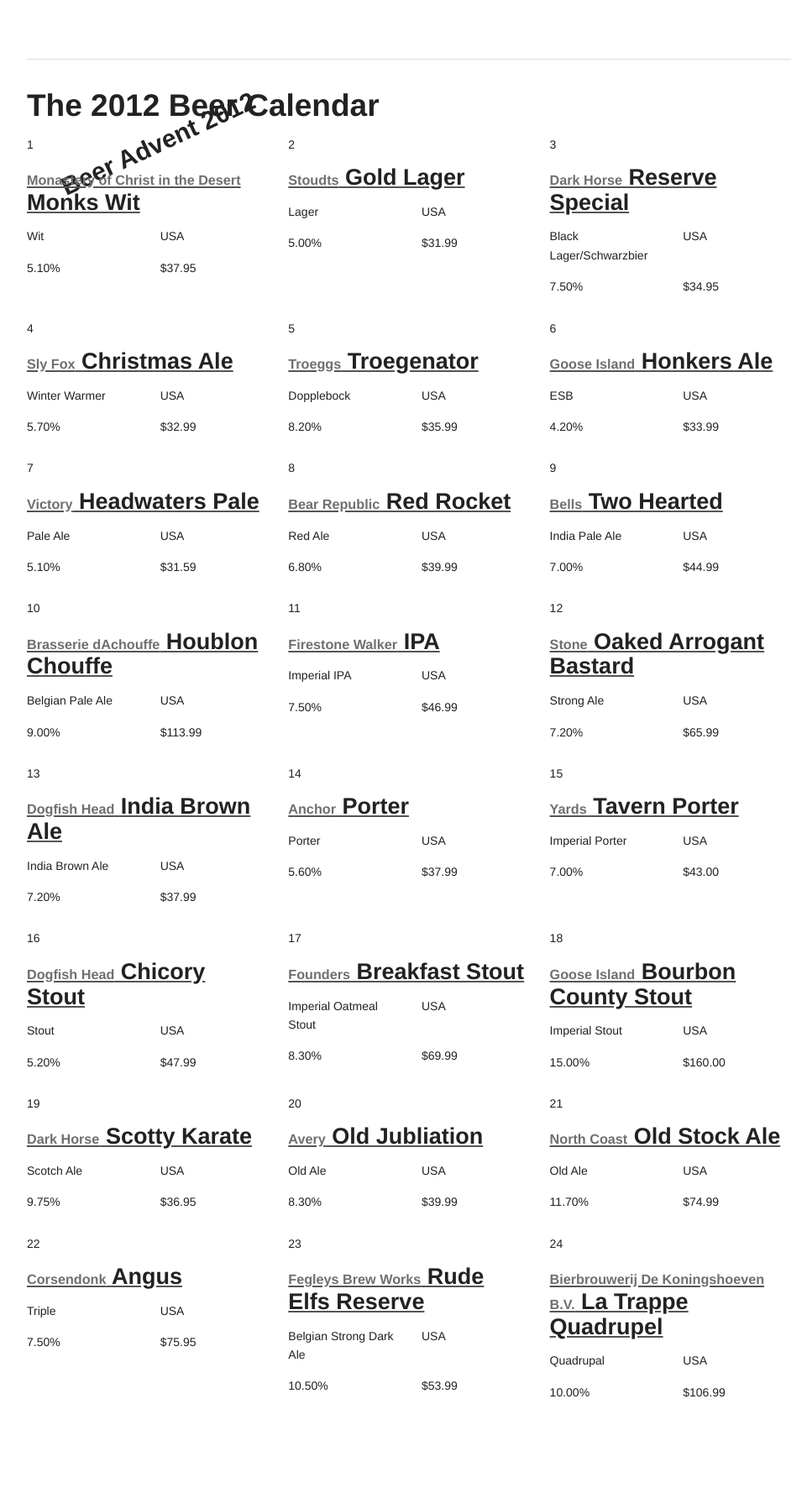
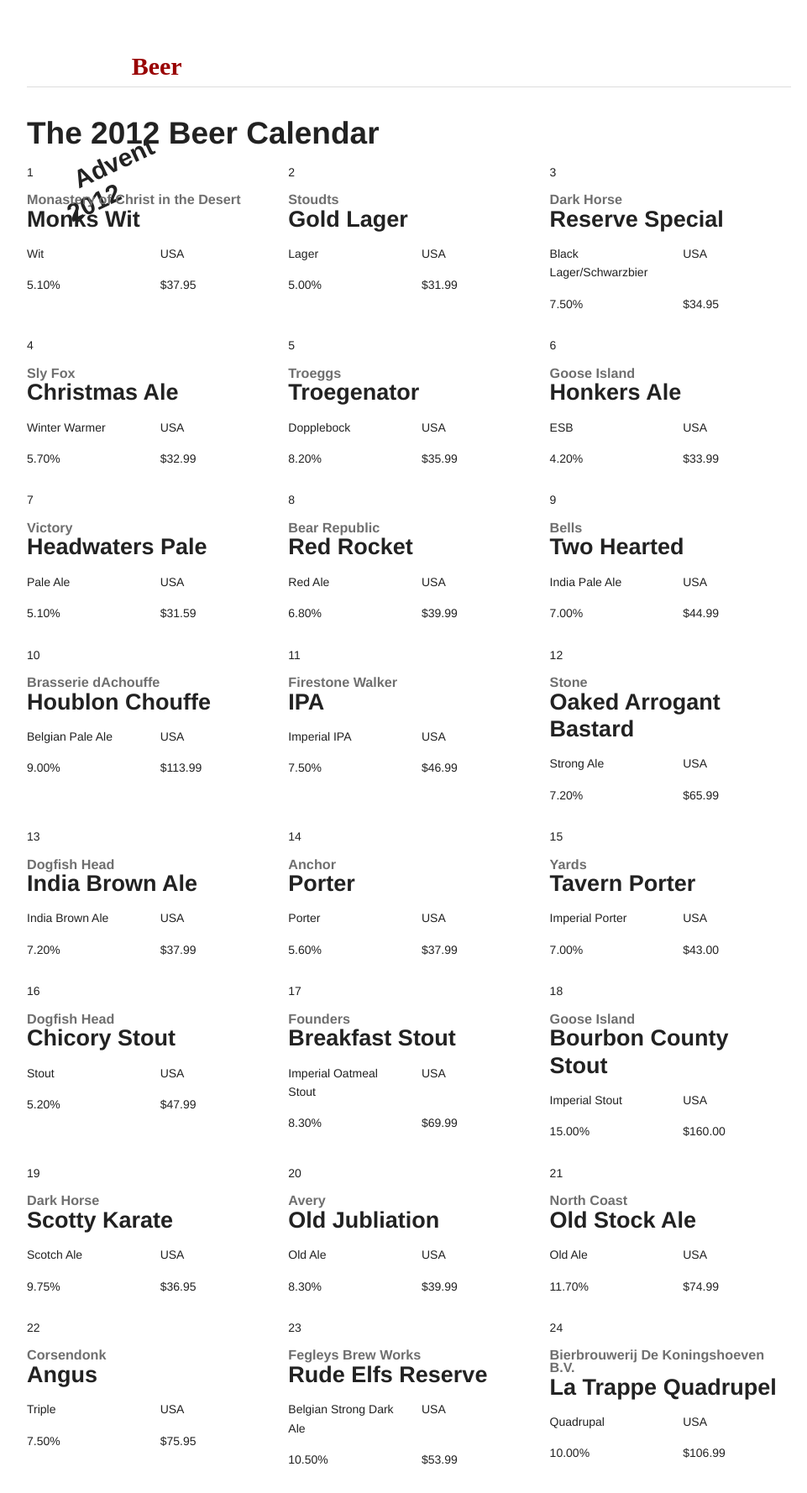
Before and after one commit to mattmcmanus/2013.beeradvent.com, a Jekyll site: the page built from index.html, in a window 1280 px wide. Shown: the whole page at 84% size, without its empty margins (153-1114 px from the left). Built offline with Jekyll 4.4.1, drawn with Linux system fonts in a browser that asks for light colours; Markdown is read by kramdown in place of the engine named in the settings; before the commit the page ends 1697 px from its top, so only the background shows below that.

Commit message:
The calendar is starting to take shape

```diff
--- /dev/null
+++ b/_includes/javascripts/app.js
@@ -0,0 +1,3 @@
+jQuery(document).ready(function($) {
+  $("#logo, #list h2").lettering('words');
+});
--- a/_includes/stylesheets/app.css
+++ b/_includes/stylesheets/app.css
@@ -46,3 +46,6 @@ a {text-decoration: underline; }
 #list {}
 
 .beer {}
+  .beer a {text-decoration: none}
+    .beer a h3 {line-height: 1.2em}
+      .beer a small {display:block; line-height:.9em}
--- a/scripts.js
+++ b/scripts.js
@@ -1,5 +1,5 @@
 ---
 ---
-{% include javascripts/jquery.js %}
+{% include javascripts/foundation.min.js %}
 {% include javascripts/jquery.lettering-0.6.1.min.js %}
-{% include javascripts/foundation.min.js %}
+{% include javascripts/app.js %}
```
